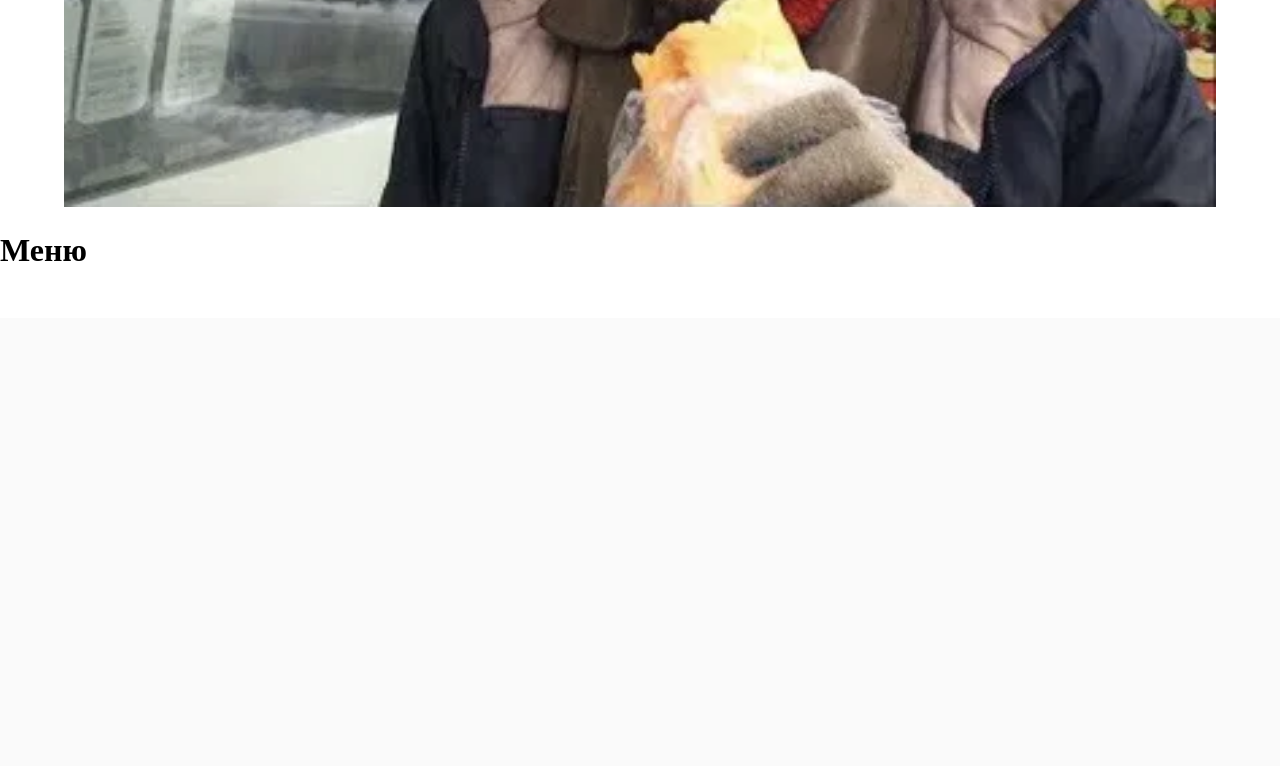
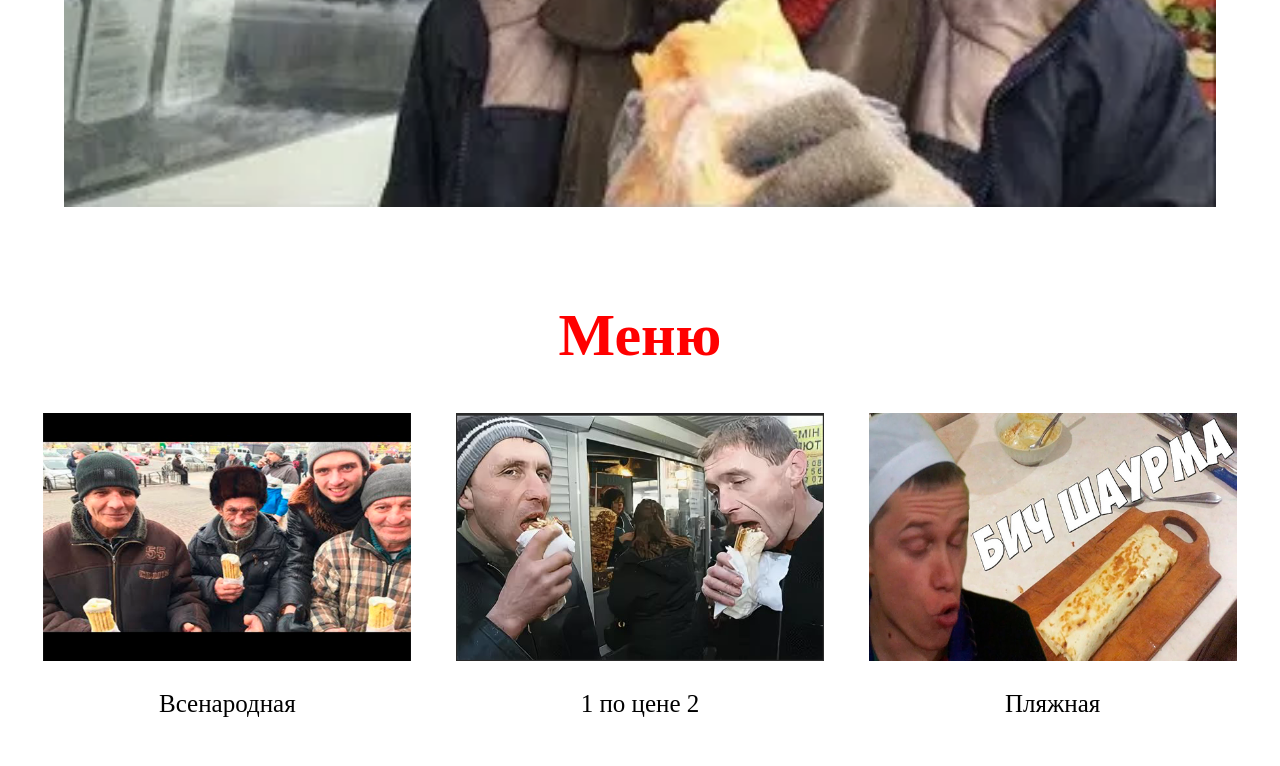
Before and after one commit to Vadcrut/yandex_site, a Python web app: template templates/main_page.html in a window 1280 px wide. Shown: the part 482-1248 px from the top of the page. Before the commit the page ends 743 px from the top, so only its background shows below. Run offline with Jinja, Linux system fonts and the light colour scheme; the template is opened without the code that fills it, so the values that code supplies are empty.

Commit message:
added_smallpartofmenu

```diff
--- a/static/css/style.css
+++ b/static/css/style.css
@@ -60,7 +60,7 @@
 .logo {
     color: #ffffff;
     cursor: pointer;
-    transition: 3s;
+    transition: 1.5s;
 }
 a:hover .logo{
     color: crimson;
@@ -89,3 +89,34 @@ div#welcome_image {
     animation-duration: 0.5s;
     animation-timing-function: cubic-bezier(0.68, -0.55, 0.265, 1.55);
 }
+#food_menu {
+    text-decoration: none;
+    background-image: linear-gradient(currentColor, currentColor);
+    background-position: 50% 100%;
+    background-repeat: no-repeat;
+    background-size: 0% 2px;
+    padding-top: 50px;
+    text-align: center;
+    color: red;
+    font-size: 60px;
+    transition: background-size .3s;
+}
+#food_menu:hover {
+    background-size: 20% 2px;
+}
+table {
+    margin: 20px;
+}
+table td{
+    width: 33%;
+}
+table tr{
+    height: 100px;
+}
+#shaurma p{
+    text-align: center;
+    font-size: 25px;
+}
+table img{
+    height: 360;
+}
--- a/templates/main_page.html
+++ b/templates/main_page.html
@@ -11,7 +11,7 @@
     <nav class="menu">
         <ul class="list-inline">
             <li><a href="#"><span class="logo">S</span>haurma</a></li>
-            <li><a href="#">Меню</a></li>
+            <li><a href="#food_menu">Меню</a></li>
             <li><a href="#">Отзывы</a></li>
             <li><a href="#">Корзина</a></li>
         </ul>
@@ -23,6 +23,28 @@
         </div>
     </div>
     <h1 id="food_menu">Меню</h1>
+    <table>
+        <tr>
+            <td>
+                <div id="shaurma">
+                    <img src="../static/image/1.png">
+                    <p>Всенародная</p>
+                </div>
+            </td>
+            <td>
+                <div id="shaurma">
+                    <img src="../static/image/2.png">
+                    <p>1 по цене 2</p>
+                </div>
+            </td>
+            <td>
+                <div id="shaurma">
+                    <img src="../static/image/3.jpg">
+                    <p>Пляжная</p>
+                </div>
+            </td>
+        </tr>
+    </table>
     <script src="../static/js/script.js"></script>
 </body>
 </html>
```
Also changed, not shown: static/image/1.png (added), static/image/2.png (added), static/image/3.jpg (added).
